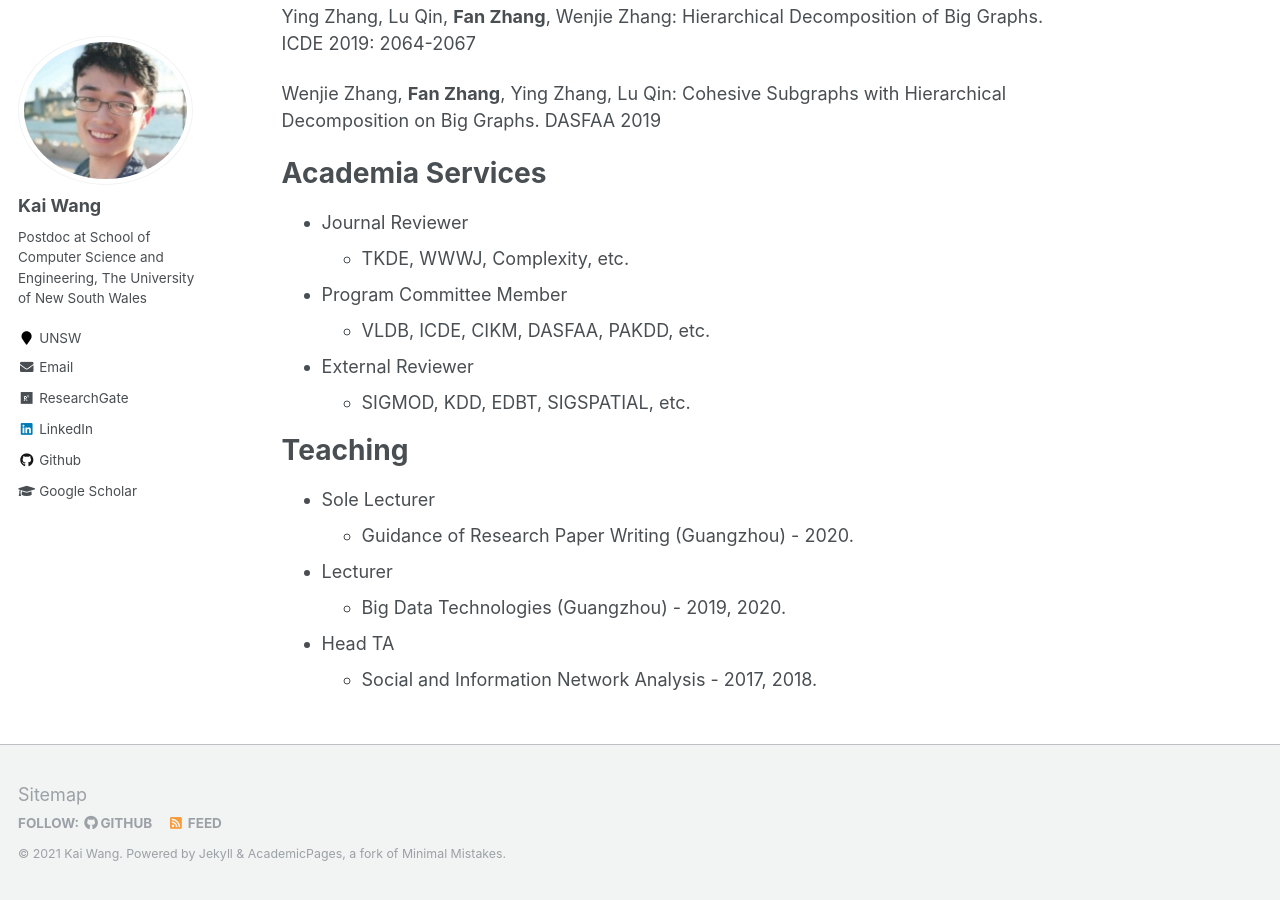
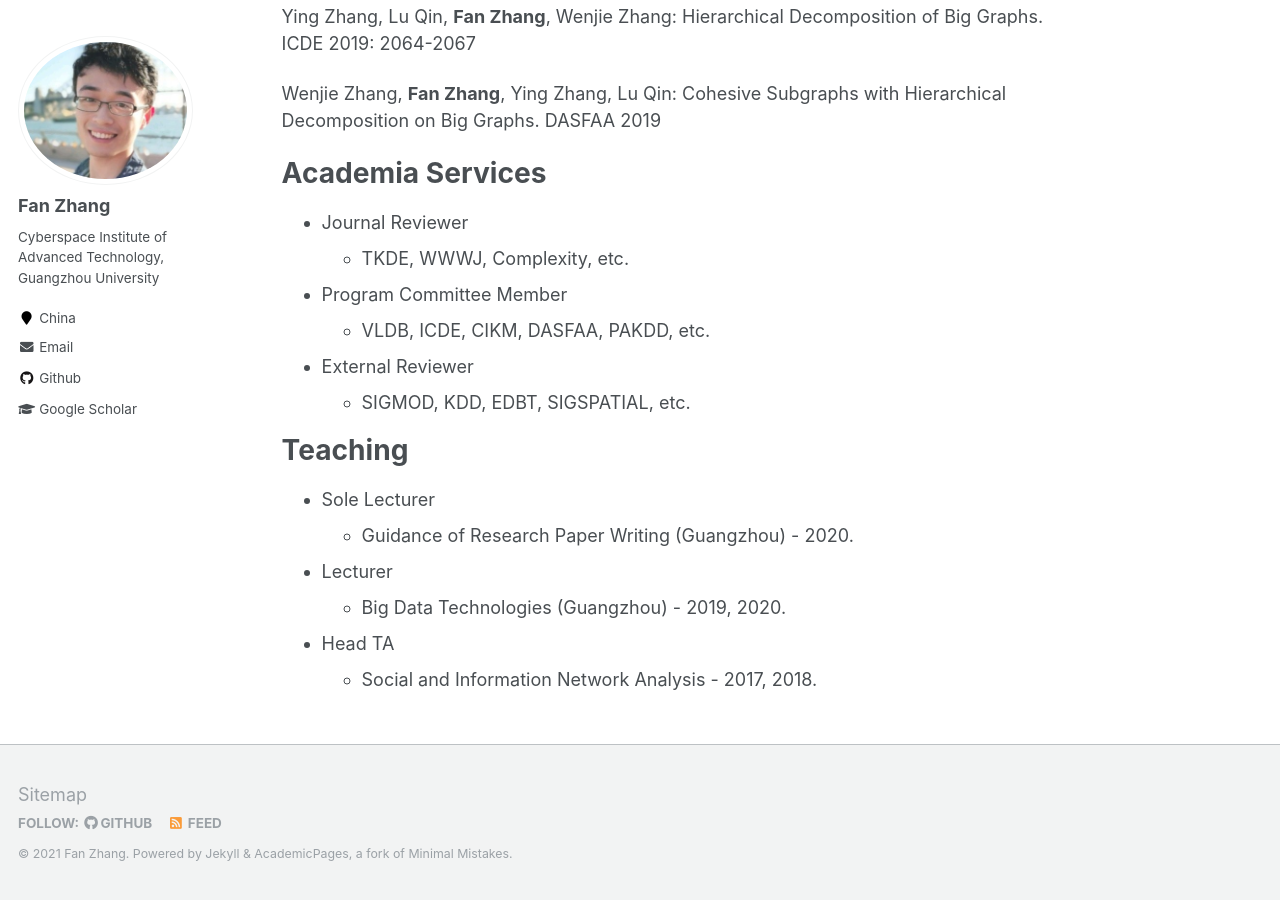
Before and after one commit to fanzhangcs/fanzhangcs.github.io, a Jekyll site: the page built from _pages/about.md, in a window 1280 px wide and 900 px high, scrolled down 2737 px. Built offline with Jekyll 4.4.1, drawn with Linux system fonts in a browser that asks for light colours.

Commit message:
Update _config.yml

```diff
--- a/_config.yml
+++ b/_config.yml
@@ -7,13 +7,13 @@
 
 # Site Settings
 locale                   : "en-US"
-title                    : "Kai Wang"
+title                    : "Fan Zhang"
 title_separator          : "-"
-name                     : &name "Kai Wang"
+name                     : &name "Fan Zhang"
 description              : &description "personal description"
-url                      : https://cs-kaiwang.github.io # the base hostname & protocol for your site e.g. "https://mmistakes.github.io"
+url                      : https://fanzhangcs.github.io/ # the base hostname & protocol for your site e.g. "https://mmistakes.github.io"
 baseurl                  : "" # the subpath of your site, e.g. "/blog"
-repository               : "cs-kaiwang/cs-kaiwang.github.io"
+repository               : "fanzhangcs/fanzhangcs.github.io"
 teaser                   :  # filename of teaser fallback teaser image placed in /images/, .e.g. "500x300.png"
 breadcrumbs              : false # true, false (default)
 words_per_minute         : 160
@@ -80,15 +80,15 @@ analytics:
 
 # Site Author
 author:
-  name             : "Kai Wang"
+  name             : "Fan Zhang"
   avatar           : "profile.png"
-  bio              : "Postdoc at School of Computer Science and Engineering, The University of New South Wales"
-  location         : "UNSW"
+  bio              : "Cyberspace Institute of Advanced Technology, Guangzhou University"
+  location         : "China"
   employer         :
   pubmed           :
-  googlescholar    : "https://scholar.google.com/citations?user=G4DiwTIAAAAJ&hl=zh-CN"
-  email            : "kai.wang@unsw.edu.au"
-  researchgate     :  "https://www.researchgate.net/scientific-contributions/Kai-Wang-2148811051"
+  googlescholar    : "https://scholar.google.com.au/citations?user=0OXLcmYAAAAJ&hl=zh-CN"
+  email            : "fanzhang.cs@gmail.com"
+  researchgate     :
   uri              :
   bitbucket        :
   codepen          :
@@ -96,13 +96,13 @@ author:
   flickr           :
   facebook         :
   foursquare       :
-  github           : "changyibeihai"
+  github           : "fanzhangcs"
   google_plus      :
   keybase          :
   instagram        :
   impactstory      : #"https://profiles.impactstory.org/u/xxxx-xxxx-xxxx-xxxx"
   lastfm           :
-  linkedin         : "https://www.linkedin.com/in/kai-wang-bbb273155/"
+  linkedin         :
   orcid            :
   pinterest        :
   soundcloud       :
```
